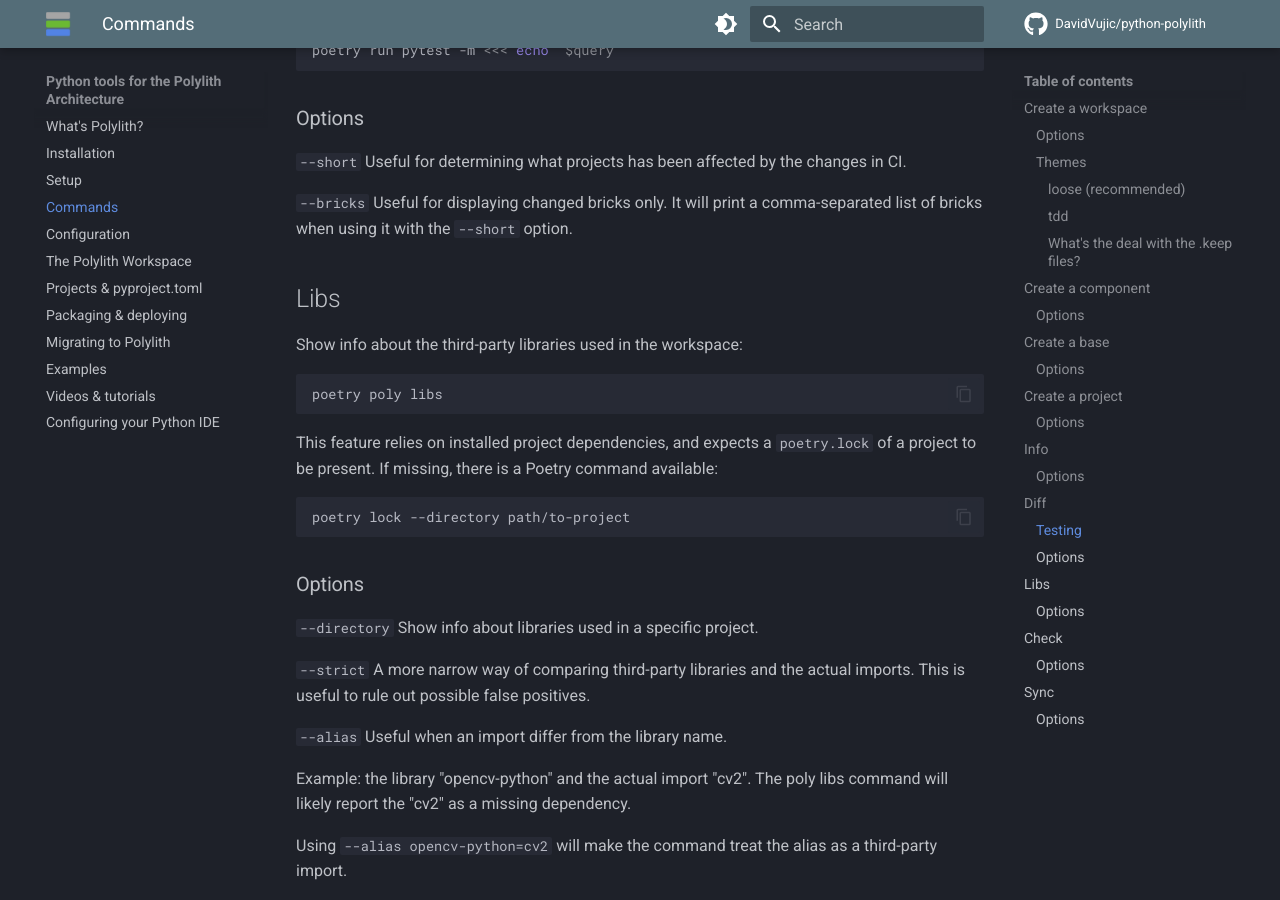
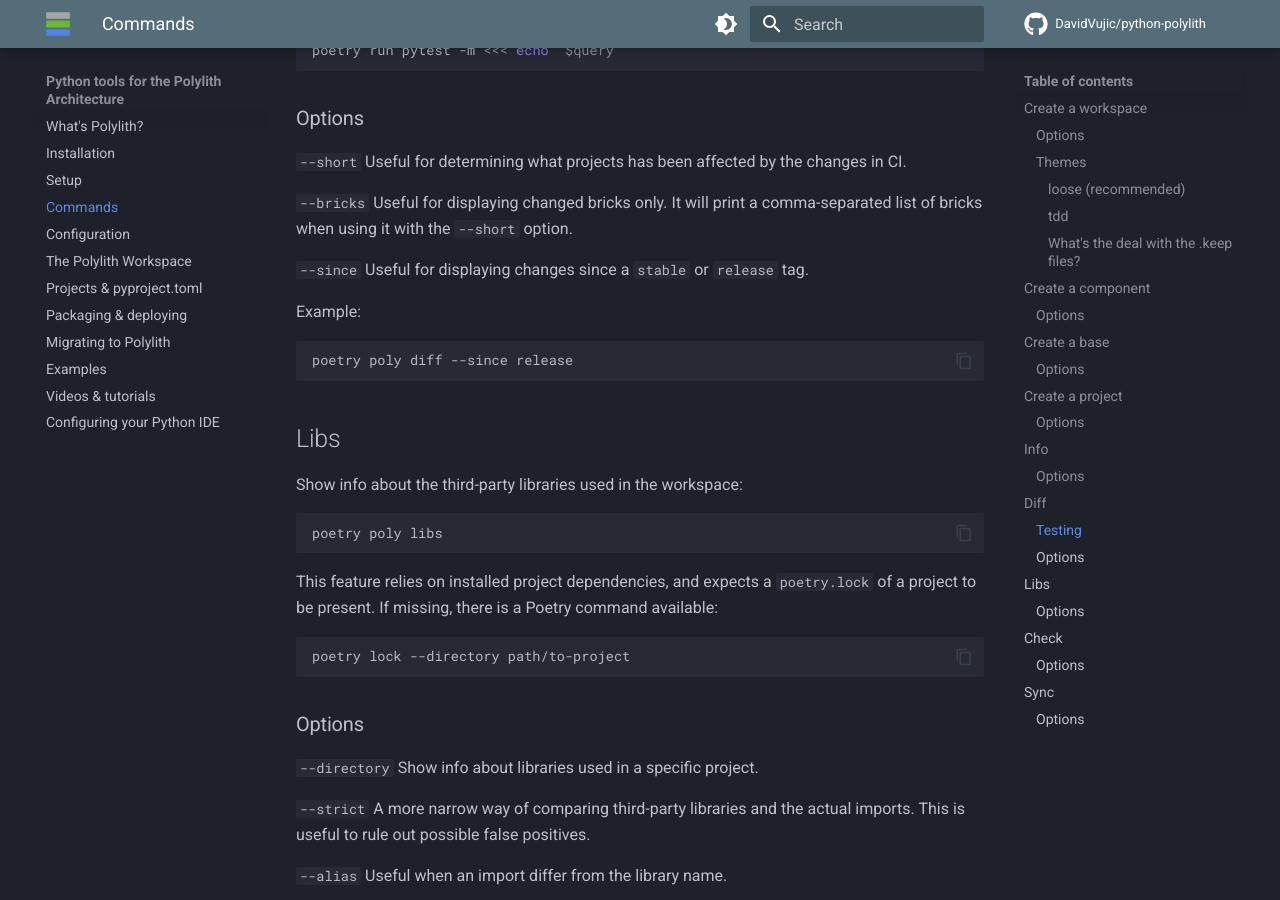
Before and after one commit to DavidVujic/python-polylith-docs, an MkDocs documentation site: the page built from docs/commands.md, in a window 1280 px wide and 900 px high, scrolled down 3322 px. Built offline with MkDocs 1.6.1 and Material for MkDocs 9.7.7, drawn with Linux system fonts in a browser that asks for light colours; comment, search, counter and statistics services are not loaded.

Commit message:
docs: add poly diff command info about the --since option

````diff
--- a/docs/commands.md
+++ b/docs/commands.md
@@ -115,7 +115,12 @@
 
 `--bricks` Useful for displaying changed bricks only. It will print a comma-separated list of bricks when using it with the `--short` option.
 
+`--since` Useful for displaying changes since a `stable` or `release` tag.
 
+Example:
+``` shell
+poetry poly diff --since release
+```
 
 ## Libs
 Show info about the third-party libraries used in the workspace:
````
